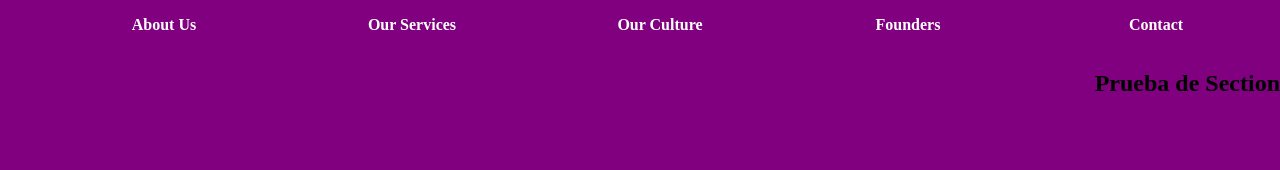
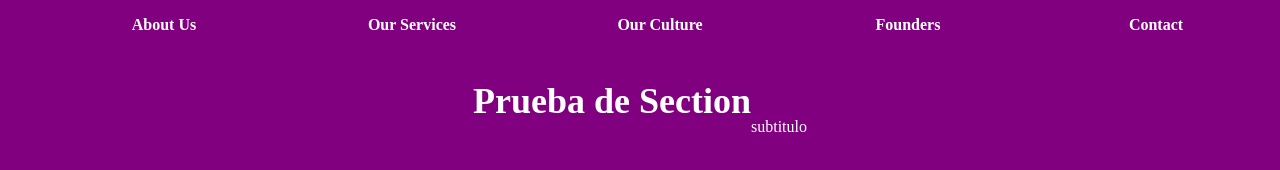
Before and after one commit to jbohorque13/zirop, a Gatsby site: page /abouts-us in a window 1280 px wide. Built offline with nearby package versions, Linux system fonts and the light colour scheme; Gatsby itself is replaced by a stand-in of ours.

Commit message:
encapsular styles y pasar a styled component

```diff
--- a/src/common/components/Section.js
+++ b/src/common/components/Section.js
@@ -1,10 +1,20 @@
 import * as React from 'react';
-import { Section } from './styled/index';
+import { Section, Text, Title } from './styled/index';
+
+
+/* props =>
+   * title: string
+   * description: string
+   * image?: string
+   * backgroundImage?: string
+   * urlLink?: string
+*/
 
 const SectionUI = (props) => {
     return (
         <Section { ...props.style } >
-            <h1>Prueba de Section</h1>
+                <Title { ...props.style }>Prueba de Section</Title>
+                <Text { ...props.style }> subtitulo</Text>
         </Section>
     );
 }
--- a/src/common/components/styled/index.js
+++ b/src/common/components/styled/index.js
@@ -3,6 +3,16 @@ import styled from "styled-components";
 export const Section = styled.section`
     display: flex;
     flex: 1;
-    justify-content: ${props => (props.alignItems)};
+    justify-content: ${props => (props.justifyContent)};
     align-items: ${props => (props.alignItems)};
 `
+
+export const Title = styled.h1`
+    color: ${props => (props.color)};
+    font-size: ${props => (props.fontSize)};
+    font-weight: 600
+`
+
+export const Text = styled.p`
+    color: ${props => (props.color)};
+`
--- /dev/null
+++ b/src/common/styles/index.js
@@ -0,0 +1,6 @@
+export const section = {
+    alignItems: "flex-end",
+    justifyContent: "center",
+    color: 'white',
+    fontSize: '36px',
+}
--- a/src/pages/abouts-us/index.js
+++ b/src/pages/abouts-us/index.js
@@ -3,6 +3,8 @@ import Layout from '../../common/components/Layout';
 // imports common components
 import HeaderMenu from '../../common/components/HeaderMenu';
 import SectionUI from '../../common/components/Section';
+import { section } from '../../common/styles/';
+
 const pages = {
     'abouts-us': 'About Us',
     'our-services': 'Our Services',
@@ -18,7 +20,7 @@ const Index5 = ({ props }) => {
             {...props}
             pages={pages}
           />
-          <SectionUI style={{ alignItems:"flex-end" }}/>
+          <SectionUI style={section}/>
         </Layout>
       )
 }
```
